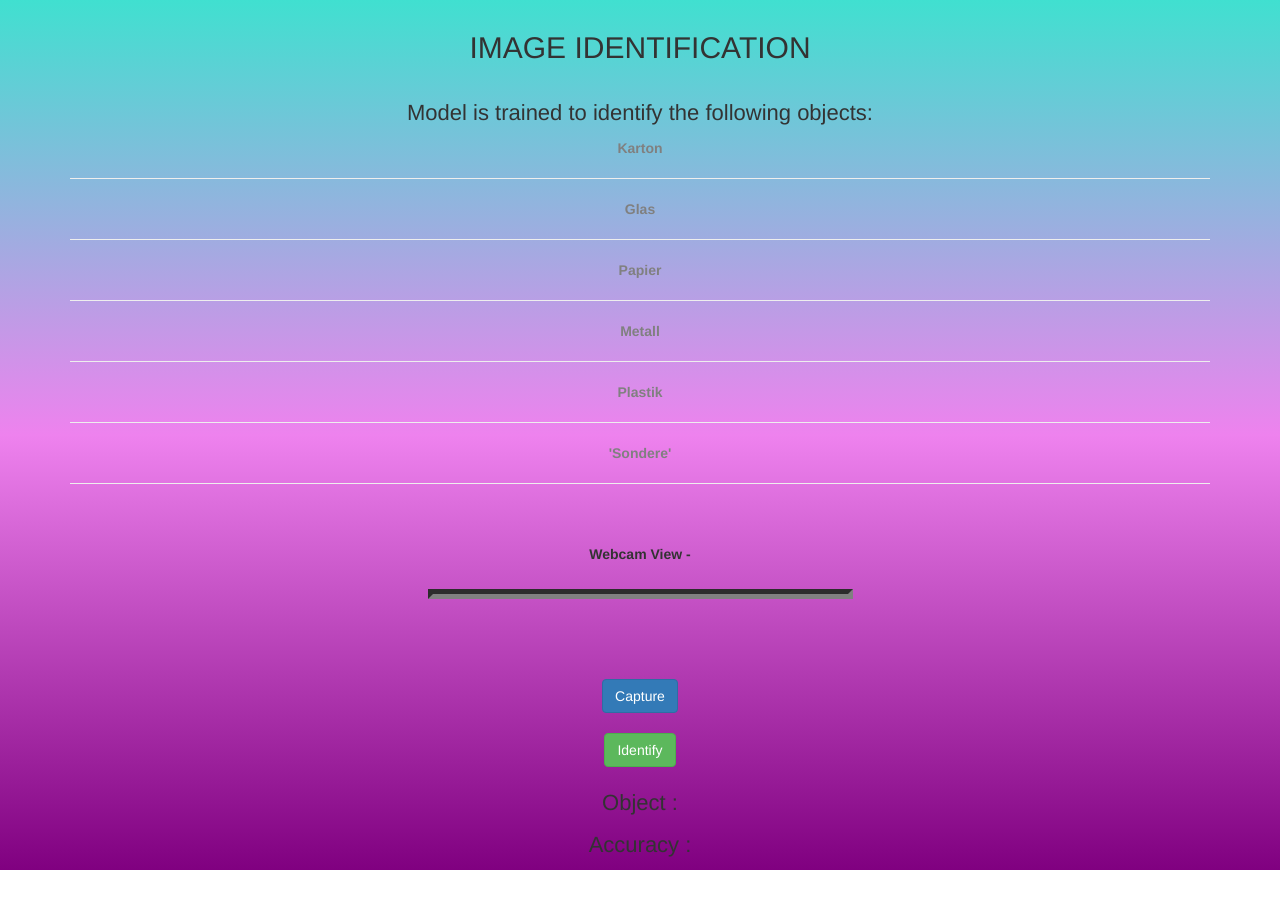
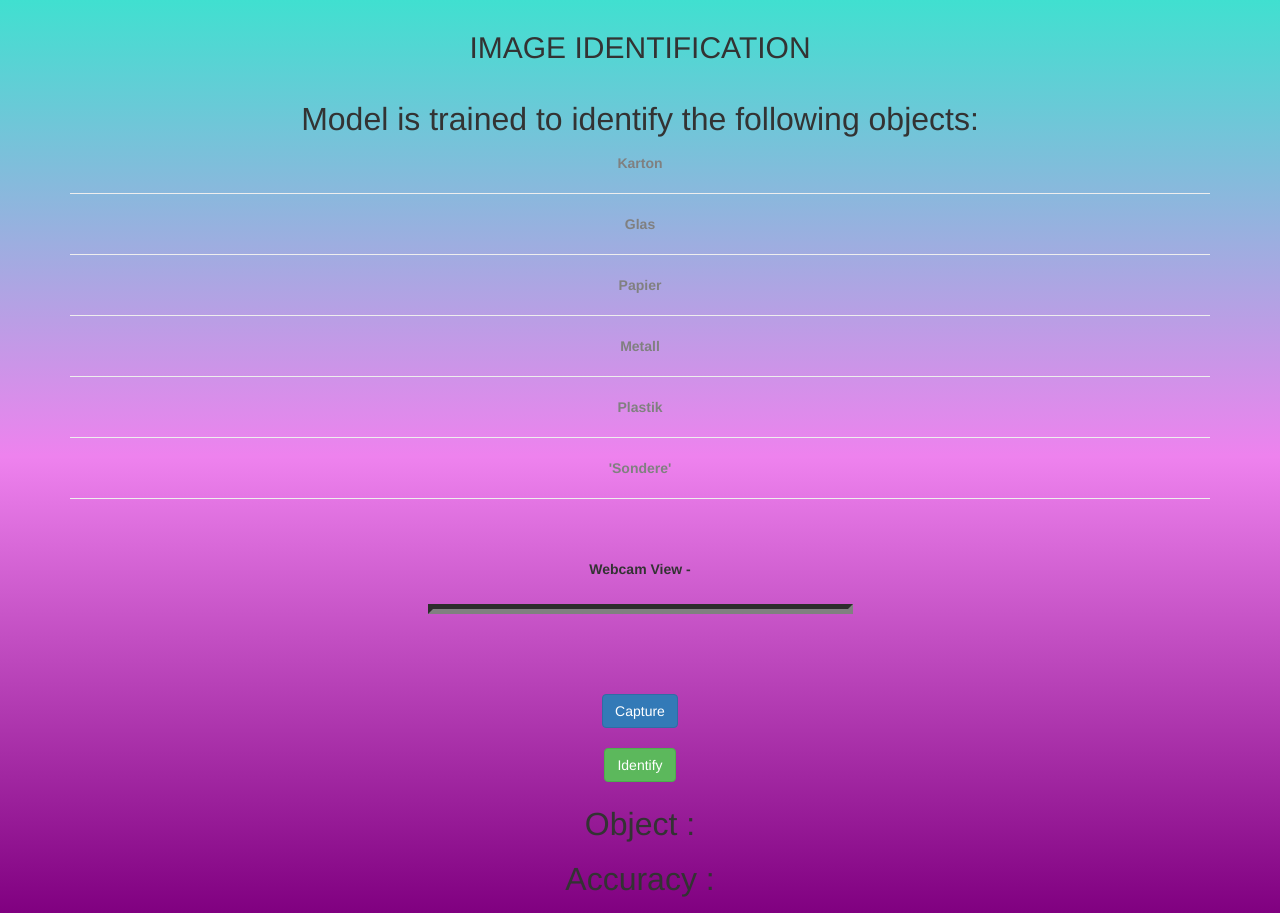
Before and after one commit to daphnemcnamara/Recycling-Project, a plain HTML site: page index.html in a window 1280 px wide. Before the commit the page ends 870 px from the top, so only its background shows below. Drawn offline with nearby package versions, Linux system fonts and the light colour scheme; a script that the page names is missing.

Commit message:
Update index.html

```diff
--- a/index.html
+++ b/index.html
@@ -20,7 +20,7 @@
     <h1 class ="btn btn-default-heading">IMAGE IDENTIFICATION</h1>
       <br><br>
 
-      <p style="font-size: 22px;">Model is trained to identify the following objects: </p>
+      <p style="font-size: 32px;">Model is trained to identify the following objects: </p>
 
       <b>
         Karton
@@ -49,8 +49,8 @@
 <button class ="btn btn-success" onclick="check ()">Identify</button>
       <br><br>
 
-      <p style="font-size: 22px;">Object :  <span id ="object_name"></span></p>
-      <p style="font-size: 22px;">Accuracy : <span id ="accuracy_count"></span></p>
+      <p style="font-size: 32px;">Object :  <span id ="object_name"></span></p>
+      <p style="font-size: 32px;">Accuracy : <span id ="accuracy_count"></span></p>
     </center>
 
   </div>
```
